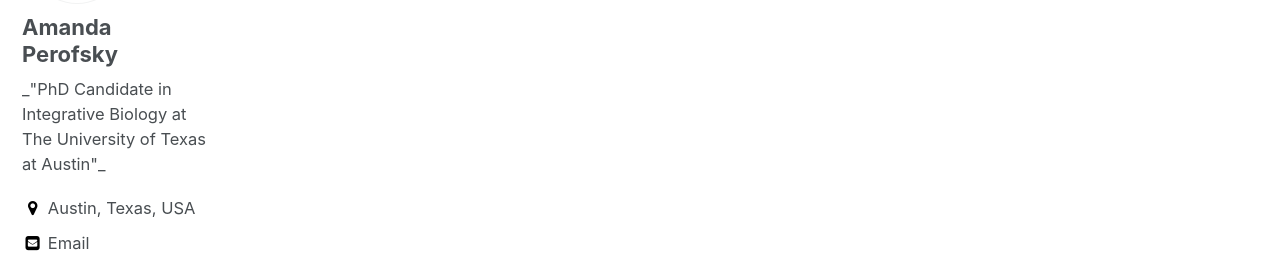
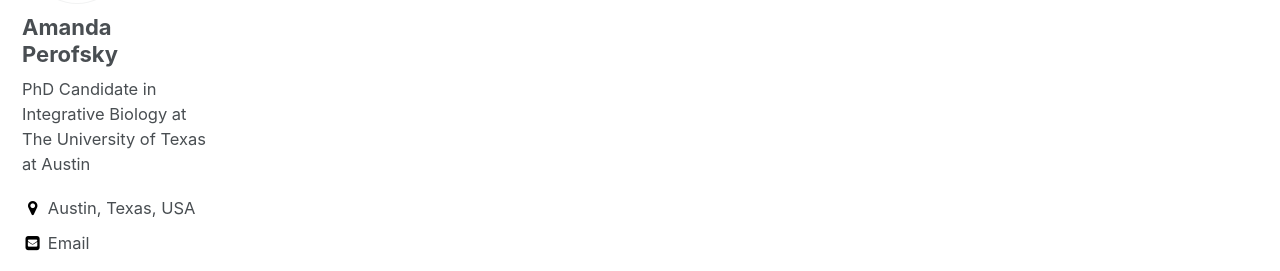
Before and after one commit to aperofsky/aperofsky.github.io, a Jekyll site: the page built from index.html, in a window 1280 px wide. Shown: the part 265-536 px from the top of the page. Built offline with Jekyll 4.4.1, drawn with Linux system fonts in a browser that asks for light colours; the list of posts is cut into pages by our own code.

Commit message:
new pages

```diff
--- a/_config.yml
+++ b/_config.yml
@@ -10,7 +10,7 @@
 title                    :
 title_separator          : "-"
 name                     : "Amanda Perofsky"
-description              : "contact network epidemiology in wild lemurs"
+description              : contact network epidemiology in wild lemurs
 url                      : "https://aperofsky.github.io"
 baseurl                  : # the subpath of your site, e.g. "/blog"
 repository               : "aperofsky/minimal-mistakes"
@@ -79,7 +79,7 @@
 author:
   name             : "Amanda Perofsky"
   avatar           : "/assets/images/DSC_4923.jpg"
-  bio              : _"PhD Candidate in Integrative Biology at The University of Texas at Austin"_
+  bio              : "PhD Candidate in Integrative Biology at The University of Texas at Austin"
   location         : "Austin, Texas, USA"
   email            : "aperofsky@utexas.edu"
   uri              :
```
Also changed, not shown: about.md (added, +19 -0 lines), publications.md (added, +20 -0 lines).
